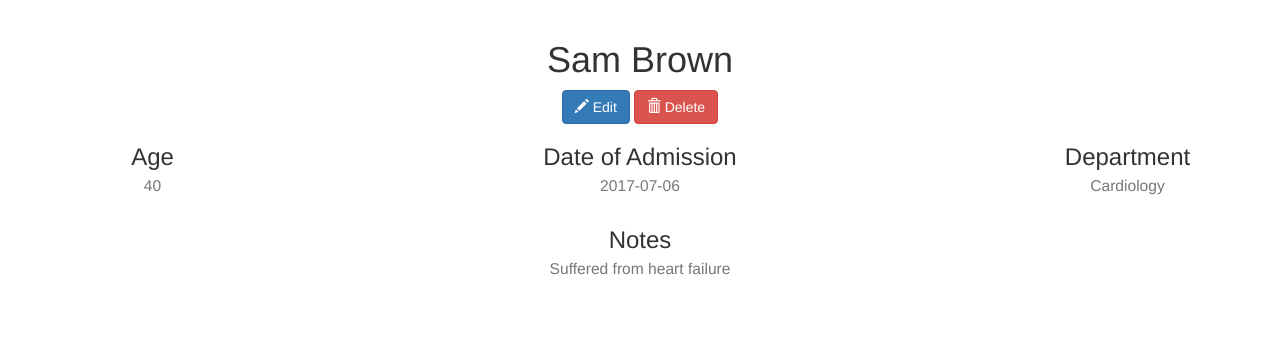
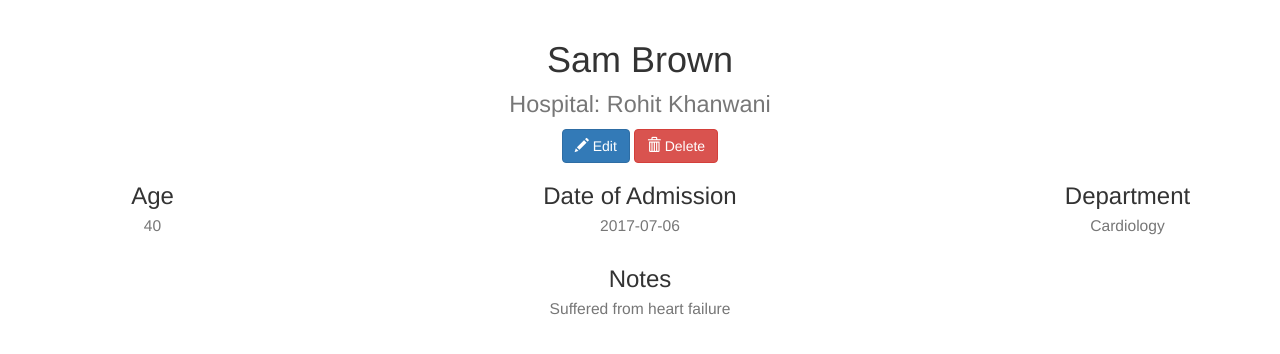
Before and after one commit to rkhanwani10/Project4-BookStore, a Flask app: page /records/1/ in a window 1280 px wide. Shown: the part 159-513 px from the top of the page. Run offline with Flask 2, Linux system fonts and the light colour scheme; the visitor is signed in with stand-in values (Sample User, id 1); some libraries are stand-ins or nearby versions.

Commit message:
Added hospital name to records

```diff
--- a/templates/viewPatient.html
+++ b/templates/viewPatient.html
@@ -17,7 +17,7 @@
 {% block content %}
   <section class="row">
     <div class="col-md-12 text-center">
-      <h1>{{ patient.name }}</h1>
+      <h1>{{ patient.name }} <br> <small>Hospital: {{ hospital_name }}</small></h1>
     </div>
   </section>
   <section class="row text-center">
--- a/views.py
+++ b/views.py
@@ -191,11 +191,15 @@ def viewPatient(patient_id):
     if login_session.get('credentials') is None:
         return redirect(url_for('login'))
     patient = session.query(Patient).filter_by(id=patient_id).one()
+    creator_id = patient.user_id
+    hospital = session.query(User).filter_by(id=creator_id).one()
+    hospital_name = hospital.username
     department_id = patient.department_id
     department = session.query(Department).filter_by(id=department_id).one()
     department_name = department.department_name
     return render_template('viewPatient.html', patient=patient,
-                           department_name=department_name)
+                           department_name=department_name,
+                           hospital_name=hospital_name)
 
 
 @app.route('/records/<department>/patients.JSON')
@@ -206,7 +210,11 @@ def showDepartmentPatientsJSON(department):
     patients = joined.filter_by(department_name=department).all()
     patients_to_jsonify = []
     for patient in patients:
-        patients_to_jsonify.append(patient.serialize(department))
+        hospital_id = patient.user_id
+        hospital = session.query(User).filter_by(id=hospital_id).one()
+        hospital_name = hospital.username
+        serialized_patient = patient.serialize(department, hospital_name)
+        patients_to_jsonify.append(serialized_patient)
     return jsonify(patients=patients_to_jsonify)
 
 
@@ -219,7 +227,11 @@ def viewPatientsJSON(name):
         departments_query = session.query(Department)
         department = departments_query.filter_by(id=department_id).one()
         department_name = department.department_name
-        patients_to_jsonify.append(patient.serialize(department_name))
+        hospital_id = patient.user_id
+        hospital = session.query(User).filter_by(id=hospital_id).one()
+        hospital_name = hospital.username
+        serialized_patient = patient.serialize(department_name, hospital_name)
+        patients_to_jsonify.append(serialized_patient)
     return jsonify(patients=patients_to_jsonify)
 
 
@@ -229,7 +241,11 @@ def viewPatientJSON(patient_id):
     department_id = patient.department_id
     department = session.query(Department).filter_by(id=department_id).one()
     department_name = department.department_name
-    return jsonify(patient.serialize(department_name))
+    hospital_id = patient.user_id
+    hospital = session.query(User).filter_by(id=hospital_id).one()
+    hospital_name = hospital.username
+    serialized_patient = patient.serialize(department_name, hospital_name)
+    return jsonify(patient.serialize(department_name, hospital_name))
 
 
 @app.route('/records/patient/new', methods=['GET', 'POST'])
```
Also changed, not shown: models.py (+14 -5 lines), 1 other file.
